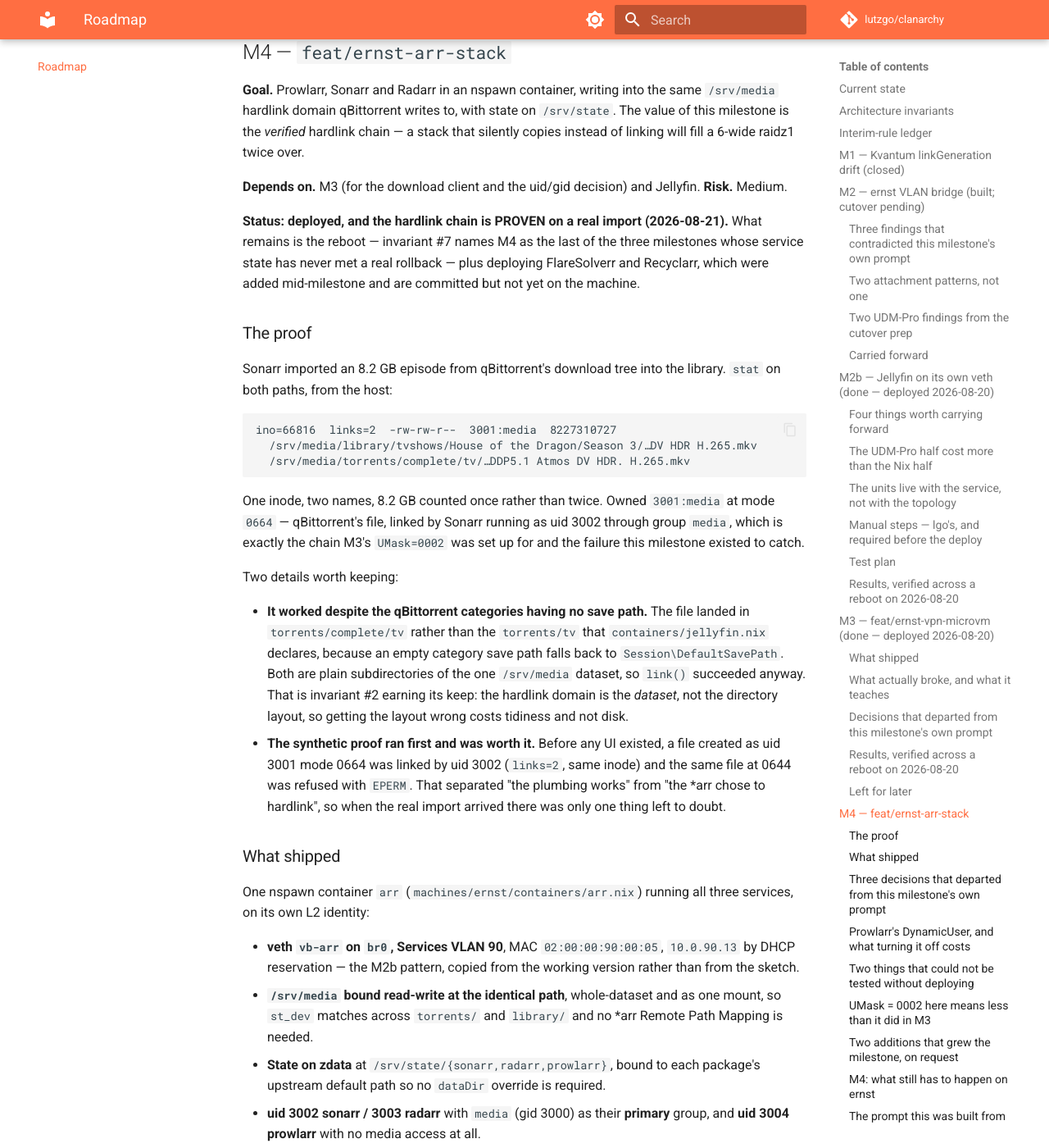
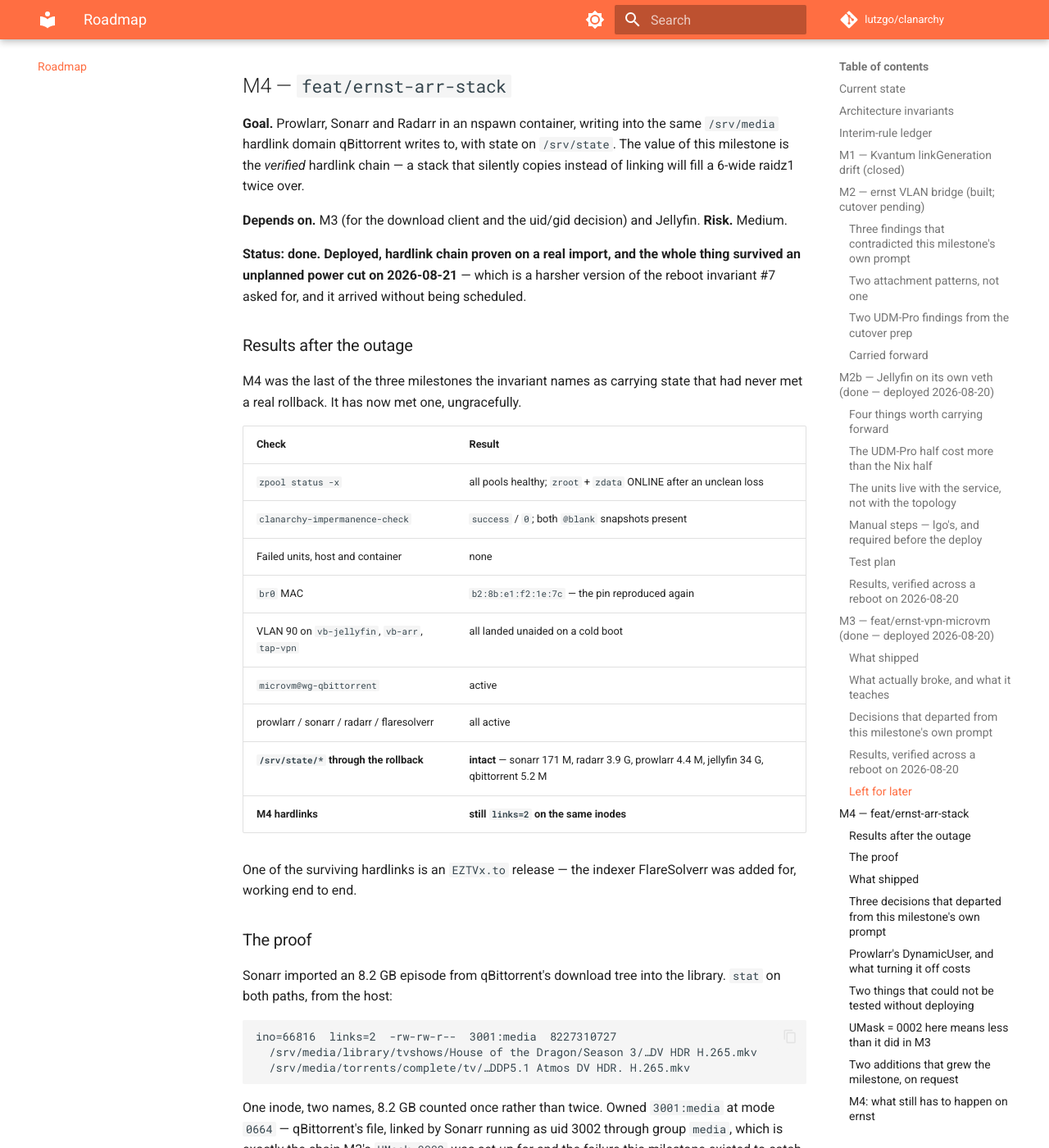
Before and after one commit to lutzgo/clanarchy, an MkDocs documentation site: the page built from docs/roadmap.md, in a window 1280 px wide and 1400 px high, scrolled down 25801 px. Shown: the whole window at 82% size. Built offline with MkDocs 1.6.1 and Material for MkDocs 9.7.7, drawn with Linux system fonts in a browser that asks for light colours; comment, search, counter and statistics services are not loaded; some of the changed text lies outside the part shown.

Commit message:
Warn off qBittorrent's API key, and record M4 surviving the power cut
The API key is a trap in this design, and it cost a session to find. The key
qBittorrent generates lives in qBittorrent.conf, and this unit reinstalls
that file from the store on every start -- so an API key survives until the
next restart and then is gone. Here that restart was an unplanned power cut.
Sonarr and Radarr kept sending a key qBittorrent no longer knew.

The failure is silent in the worst way: the request is rejected before the
login path, so qBittorrent's own log records nothing -- no failure line, no
IP, no username. Sonarr reports only "Failed to authenticate with
qBittorrent", while the arr container could still reach the WebUI (HTTP 403
in 0.5 ms) and the log held only browser logins from lgo's workstation. The
API test is what names it, reporting propertyName: ApiKey.

Username + password is the credential to use, because it is the only one
rendered from a clan var into the config on every start and therefore
guaranteed valid after a restart. If API-key auth is ever genuinely wanted,
the key has to become a var substituted into the template exactly as the
password hash is.

Same class as PR #84: a secret that looked configured and was silently
discarded, with no log line anywhere to say so.

Also records M4's results after the outage, which was a harsher version of
the reboot invariant #7 asked for and arrived unscheduled: both pools ONLINE
after an unclean loss, impermanence tripwire green with both @blank
snapshots, no failed units, br0's pinned MAC reproduced, VLAN 90 landing
unaided on all three ports, every /srv/state/* intact, and the M4 hardlinks
still links=2 on the same inodes.

Comment-only in wg-qbittorrent.nix; the guest runner derivation is
unchanged.

Co-Authored-By: Claude Opus 5 <noreply@anthropic.com>
Claude-Session: https://claude.ai/code/session_01S4PoPEkk9vd5PZszHb6iEW

```diff
--- a/docs/roadmap.md
+++ b/docs/roadmap.md
@@ -47,7 +47,7 @@ Verified against the repo on 2026-08-20 (`main` @ `f9b305e`).
 | M2 — ernst VLAN bridge | **done — deployed 2026-08-20** | [#73](https://github.com/lutzgo/clanarchy/pull/73) | `br0` VLAN-filtering bridge, `enp13s0` as tagged trunk; VLAN 90 (Services) created for M2b/M5. Cutover verified: `br0` holds `10.0.50.10/24`, `enp13s0` enslaved, the `br0 50 PVID Egress Untagged` self entry present, NM now `unmanaged`. [Runbook](runbooks/ernst-vlan-bridge-cutover.md). See [M2](#m2-ernst-vlan-bridge-built-cutover-pending) |
 | M2b — Jellyfin on its own veth | **done — deployed 2026-08-20** | [#82](https://github.com/lutzgo/clanarchy/pull/82) | Jellyfin on `10.0.90.10` via MAC-pinned veth `vb-jellyfin`, VLAN 90. **L3 retired.** Survived a reboot: `br0`'s pinned MAC reproduced at first boot-time creation, the VLAN race won by networkd, `/srv/state/jellyfin` intact through the rollback, `clanarchy-impermanence-check` green. The Nix half deployed first try; the [UDM-Pro half took five rounds](#the-udm-pro-half-cost-more-than-the-nix-half) and disproved M2's Connection-State finding. [M2b](#m2b-jellyfin-on-its-own-veth-done-deployed-2026-08-20) |
 | M3 — VPN microvm + qBittorrent | **done — deployed 2026-08-20** | [#83](https://github.com/lutzgo/clanarchy/pull/83) | `wg-qbittorrent` on the microvm tier: tap on VLAN 90, IVPN wg-quick tunnel, guest-side nftables killswitch. **Killswitch proven**: with wg0 down the guest emitted zero packets and DNS failed rather than leaking. **Hardlink chain proven**, with a negative control — `UMask=0002` is what M4 depends on. Three things had to be fixed after the first deploy: wg-quick wins any routing-rule priority race, a tmpfiles/oneshot contradiction in `jellyfin.nix` had been silently resetting the media directory modes since M2b, and the UDM-Pro policy editor has two Port sections. [M3](#m3-featernst-vpn-microvm-done--deployed-2026-08-20) |
-| M4 — arr stack | **hardlink chain PROVEN 2026-08-21 — reboot test pending** | [#85](https://github.com/lutzgo/clanarchy/pull/85) | Prowlarr/Sonarr/Radarr in one nspawn container, `machines/ernst/containers/arr.nix`. **Departs from its own prompt on networking**: veth on br0 / VLAN 90 (MAC `02:00:00:90:00:05`, `10.0.90.13`) rather than the host-networking v1 the prompt described, because that prompt predates M2b and `networking.nix` already names M4 as a pattern-B consumer. Consequence worth knowing: the arr reaches qBittorrent at L2 over `br0`, so **the UDM-Pro never sees that traffic** and the ZBF rule the prompt listed as a manual step does not exist — the guest's `api_clients` nftables set is the only thing enforcing it. The milestone is **not** done until the `stat` proof runs on ernst. [M4](#m4-featernst-arr-stack) |
+| M4 — arr stack | **done — deployed, proven, and survived an unplanned power cut 2026-08-21** | [#85](https://github.com/lutzgo/clanarchy/pull/85) | Prowlarr/Sonarr/Radarr in one nspawn container, `machines/ernst/containers/arr.nix`. **Departs from its own prompt on networking**: veth on br0 / VLAN 90 (MAC `02:00:00:90:00:05`, `10.0.90.13`) rather than the host-networking v1 the prompt described, because that prompt predates M2b and `networking.nix` already names M4 as a pattern-B consumer. Consequence worth knowing: the arr reaches qBittorrent at L2 over `br0`, so **the UDM-Pro never sees that traffic** and the ZBF rule the prompt listed as a manual step does not exist — the guest's `api_clients` nftables set is the only thing enforcing it. The milestone is **not** done until the `stat` proof runs on ernst. [M4](#m4-featernst-arr-stack) |
 | M5 — Traefik | **open** | — | [M5](#m5-featernst-traefik) |
 | M6 — monitoring | **open** | — | [M6](#m6-featmonitoring) |
 | M7 — Authelia | **open** | — | [M7](#m7-featernst-authelia) |
@@ -844,11 +844,30 @@ over.
 **Depends on.** M3 (for the download client and the uid/gid decision) and
 Jellyfin. **Risk.** Medium.
 
-**Status: deployed, and the hardlink chain is PROVEN on a real import
-(2026-08-21).** What remains is the reboot — invariant #7 names M4 as the last
-of the three milestones whose service state has never met a real rollback — plus
-deploying FlareSolverr and Recyclarr, which were added mid-milestone and are
-committed but not yet on the machine.
+**Status: done. Deployed, hardlink chain proven on a real import, and the whole
+thing survived an unplanned power cut on 2026-08-21** — which is a harsher
+version of the reboot invariant #7 asked for, and it arrived without being
+scheduled.
+
+### Results after the outage
+
+M4 was the last of the three milestones the invariant names as carrying state
+that had never met a real rollback. It has now met one, ungracefully.
+
+| Check | Result |
+|---|---|
+| `zpool status -x` | all pools healthy; `zroot` + `zdata` ONLINE after an unclean loss |
+| `clanarchy-impermanence-check` | `success` / `0`; both `@blank` snapshots present |
+| Failed units, host and container | none |
+| `br0` MAC | `b2:8b:e1:f2:1e:7c` — the pin reproduced again |
+| VLAN 90 on `vb-jellyfin`, `vb-arr`, `tap-vpn` | all landed unaided on a cold boot |
+| `microvm@wg-qbittorrent` | active |
+| prowlarr / sonarr / radarr / flaresolverr | all active |
+| **`/srv/state/*` through the rollback** | **intact** — sonarr 171 M, radarr 3.9 G, prowlarr 4.4 M, jellyfin 34 G, qbittorrent 5.2 M |
+| **M4 hardlinks** | **still `links=2` on the same inodes** |
+
+One of the surviving hardlinks is an `EZTVx.to` release — the indexer
+FlareSolverr was added for, working end to end.
 
 ### The proof
 
```
Also changed, not shown: 1 other file.
